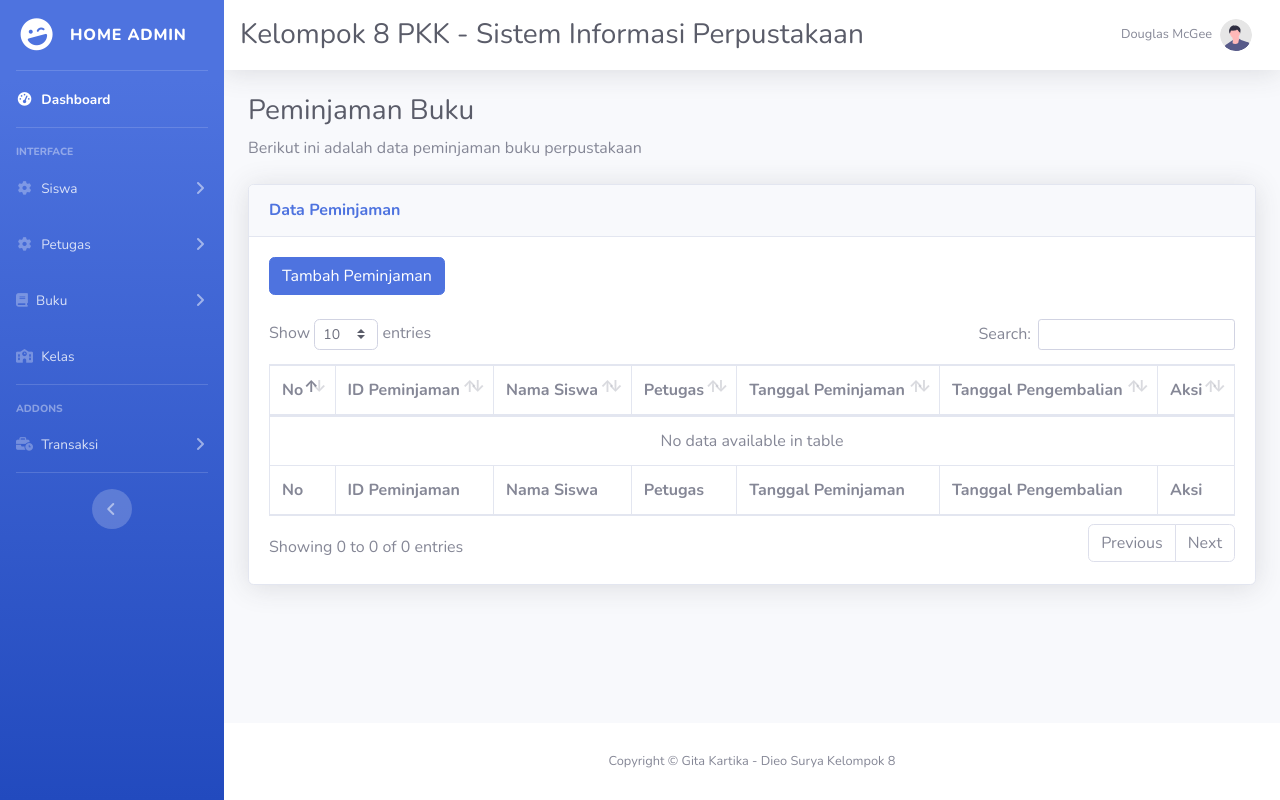
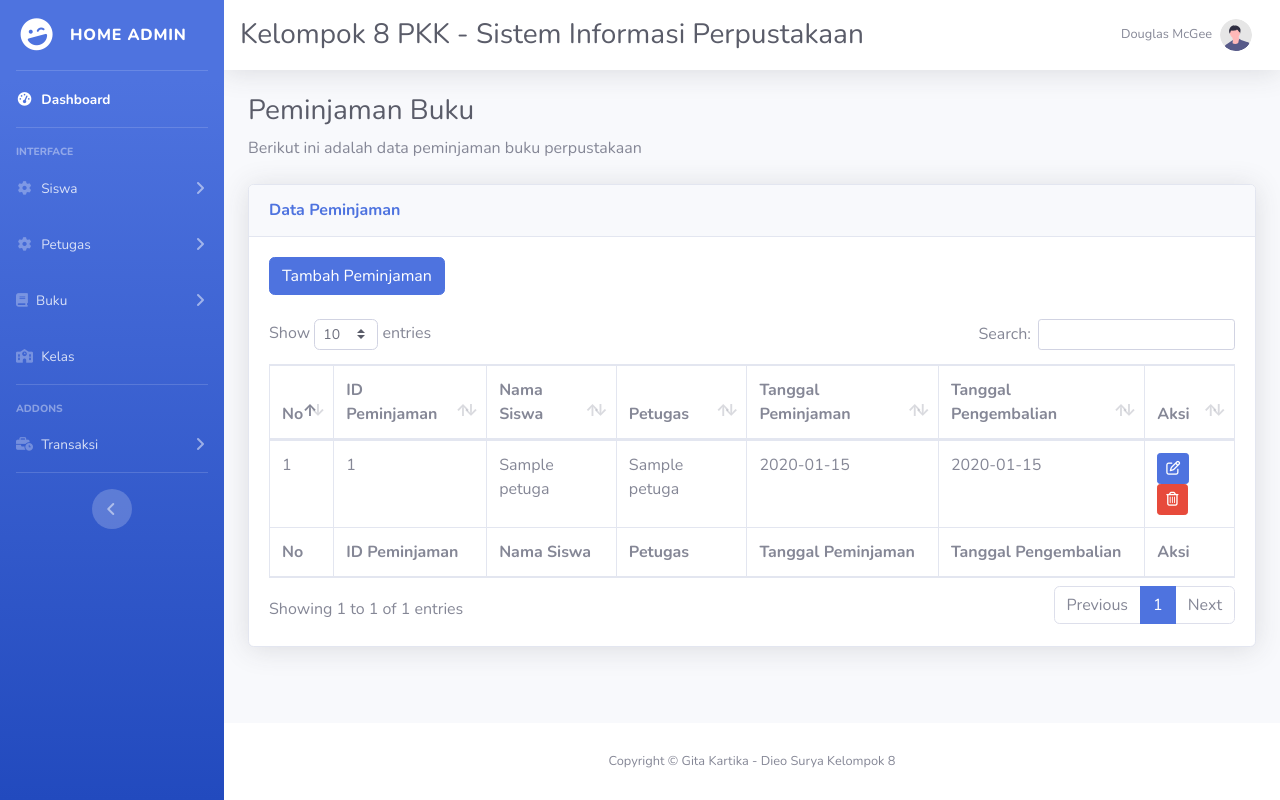
Before and after one commit to dieosurya867/Kelompok8PKK, a PHP site: page /admin/pinjam.php in a window 1280 px wide. Run offline with PHP 8.4, Linux system fonts and the light colour scheme; tables that the repository leaves empty hold one stand-in row (values such as "Sample post"); data that the repository does not hold is empty; some libraries are stand-ins or nearby versions.

Commit message:
Fix tampil data peminjaman

```diff
--- a/admin/pinjam.php
+++ b/admin/pinjam.php
@@ -94,18 +94,18 @@
                                         <!-- Gita -->
                                         <?php
                                     //$condition = 'peminjaman.id_siswa = siswa.nis, peminjaman.id_petugas = petugas.nip';
-                                    //$ambil = read_join('peminjaman, siswa, petugas', $condition, 'id_peminjaman');
-                                    $query = "SELECT FROM peminjaman JOIN siswa ON peminjaman.id_siswa = siswa.nis JOIN petugas ON peminjaman.id_petugas = petugas.nip ORDER BY id_peminjaman DESC";
+                                    $ambil = read_join('peminjaman, siswa, petugas','peminjaman.id_siswa = siswa.nis','peminjaman.id_petugas = petugas.nip' , 'id_peminjaman');
+                                   // $query = "SELECT FROM peminjaman JOIN siswa ON peminjaman.id_siswa = siswa.nis JOIN petugas ON peminjaman.id_petugas = petugas.nip ORDER BY id_peminjaman DESC";
                                     //var_dump($condition); die;
                                     $no = 1;
-                                    while ($data = mysqli_fetch_assoc($query)) {
+                                    while ($data = mysqli_fetch_assoc($ambil)) {
                                     ?>
                                         <tr>
                                             <td><?= $no;
                                                 $no++ ?></td>
                                             <td><?= $data['id_peminjaman'] ?></td>
-                                            <td><?= $data['id_siswa'] ?></td>
-                                            <td><?= $data['id_petugas'] ?></td>
+                                            <td><?= $data['nama'] ?></td>
+                                            <td><?= $data['nama'] ?></td>
                                             <td><?= $data['tanggal_peminjaman'] ?></td>
                                             <td><?= $data['tanggal_pengembalian'] ?></td>
                                             <td colspan="2">
--- a/function/function.php
+++ b/function/function.php
@@ -11,10 +11,10 @@
     return $cek;
 }
 
-function read_join($tablejoin, $condition, $orderby)
+function read_join($tablejoin, $condition, $and, $orderby)
 {
     global $db;
-    $query = "SELECT * FROM $tablejoin WHERE $condition ORDER BY $orderby DESC ";
+    $query = "SELECT * FROM $tablejoin WHERE $condition  AND $and ORDER BY $orderby DESC ";
     $cek = mysqli_query($db, $query);
     return $cek;
 }
```
